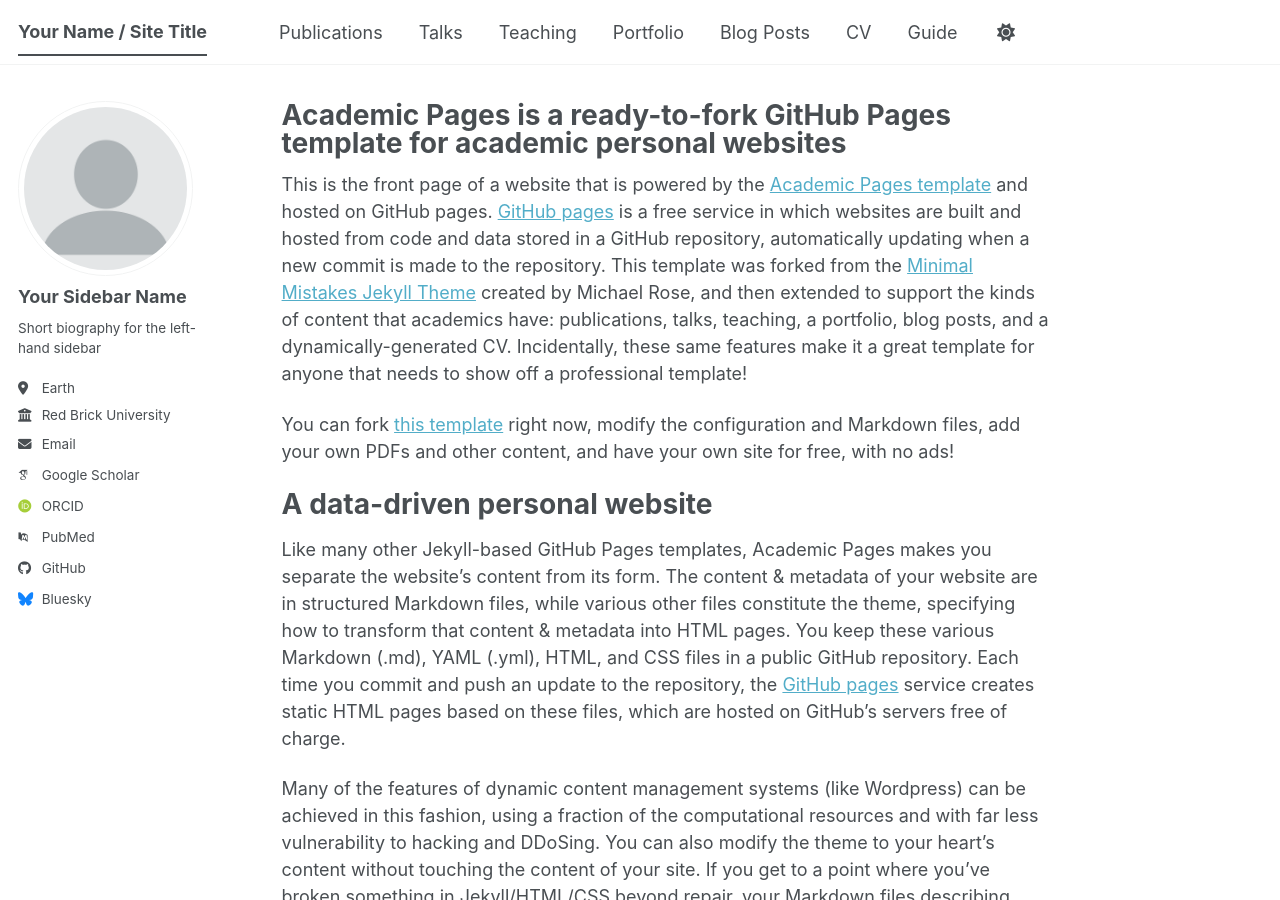
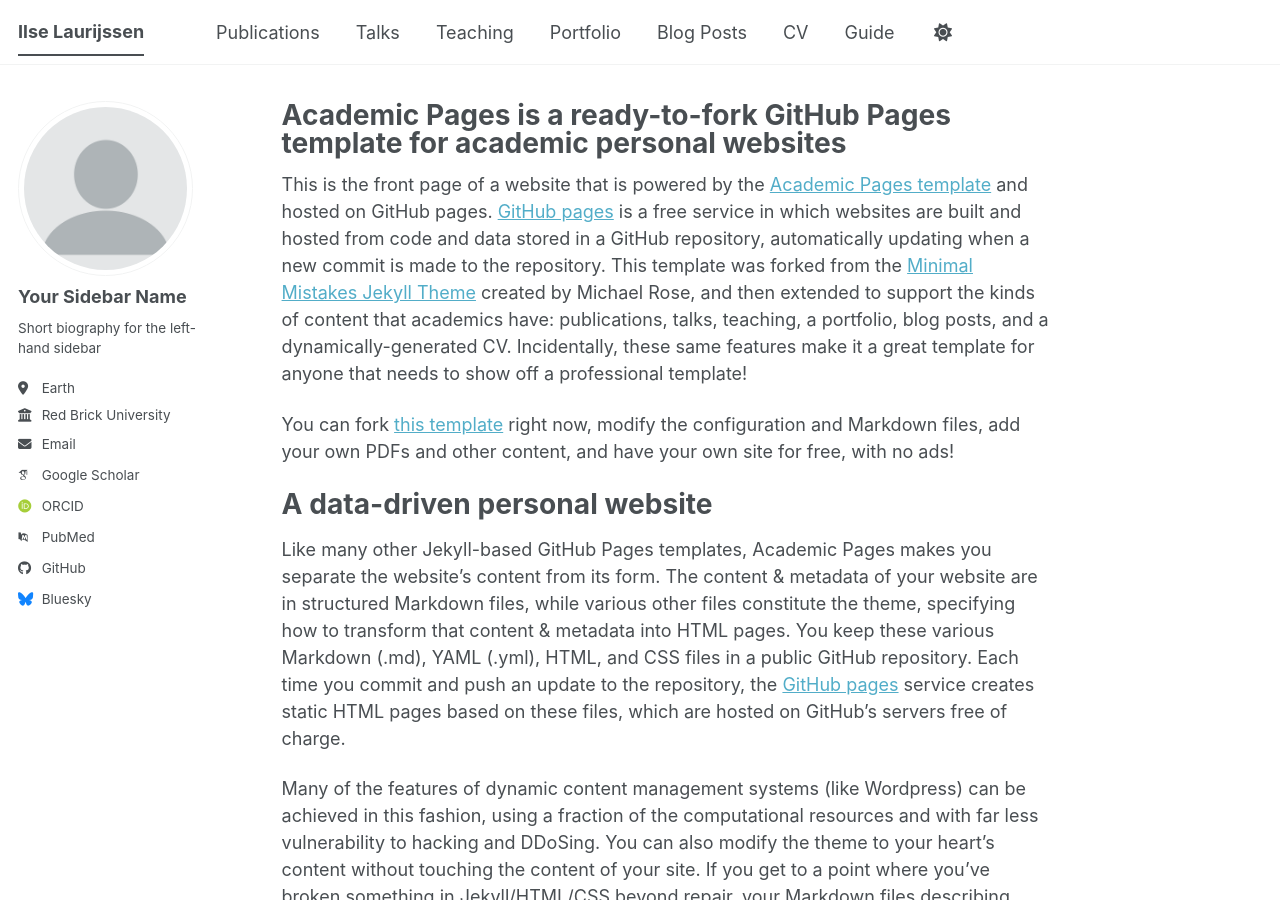
Before and after one commit to ilselaurijssen/ilselaurijssen.github.io, a Jekyll site: the page built from _pages/about.md, in a window 1280 px wide and 900 px high. Built offline with Jekyll 4.4.1, drawn with Linux system fonts in a browser that asks for light colours; some web fonts are replaced; a script bundle is joined from its source files by our own code; library files that are not in the unit come from our copies.

Commit message:
Update _config.yml
Eerste personalisering

```diff
--- a/_config.yml
+++ b/_config.yml
@@ -9,11 +9,11 @@
 # Basic Site Settings
 locale                   : "en-US"
 site_theme               : "default" # The available themes options are "default", "air", "sunrise", "mint", "dirt" and "contrast"
-title                    : "Your Name / Site Title"
+title                    : "Ilse Laurijssen"
 title_separator          : "-"
 name                     : &name "Your Name"
-description              : &description "Your Name's academic portfolio"   # Update this with a general description of your site, this is the default if not overridden by a page
-url                      : https://academicpages.github.io # The base hostname & protocol for your site e.g. "https://[your GitHub username].github.io",
+description              : &description "Ilse Laurijssen's academic portfolio"   # Update this with a general description of your site, this is the default if not overridden by a page
+url                      : https://ilselaurijssen.github.io # The base hostname & protocol for your site e.g. "https://[your GitHub username].github.io",
                                                            # or if you already have some other page hosted on Github then use "https://[your GitHub username].github.io/[Your Repo Name]"
 baseurl                  : "" # the subpath of your site, e.g. "/blog"
 repository               : "academicpages/academicpages.github.io"
```
